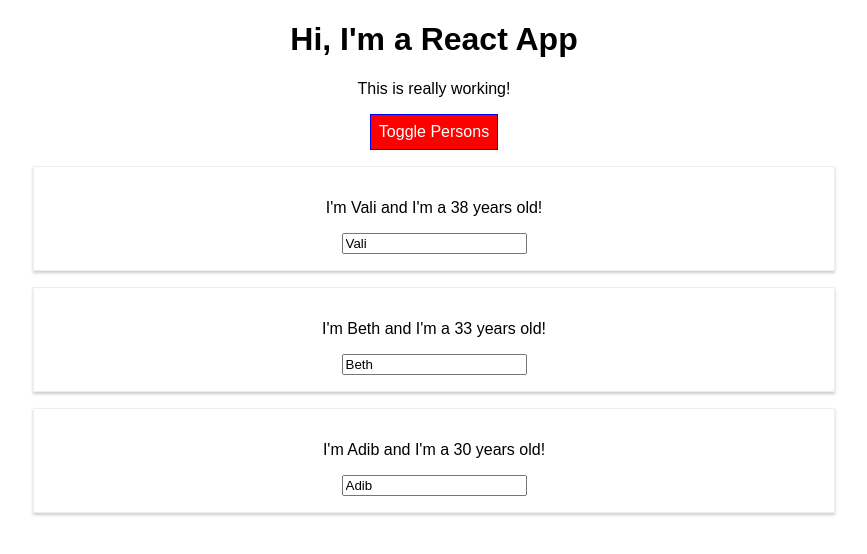
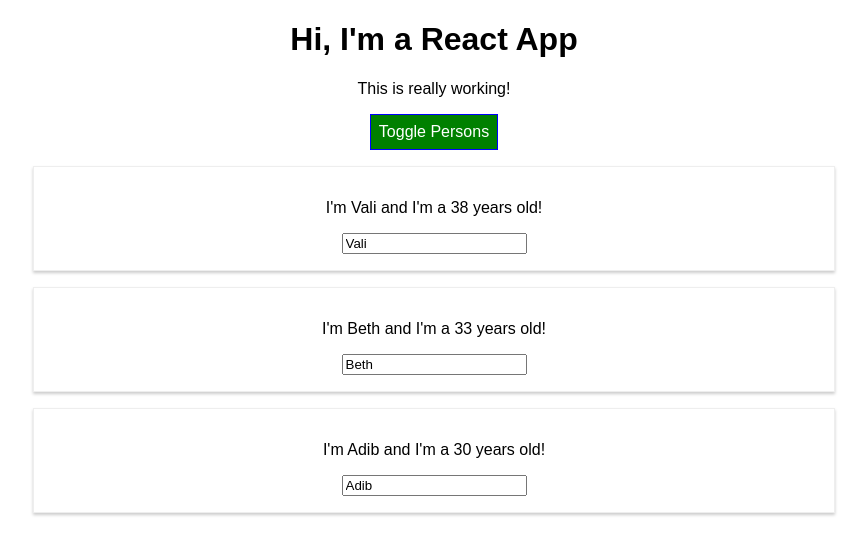
Before and after one commit to valimasca/React-Practice, a React (Create React App) app: page / in a window 1280 px wide. Both pictures are taken after a click on the button "Toggle Persons". Shown: the top 554 px of the page, without its empty margins (206-1073 px from the left). Built offline with nearby package versions, Linux system fonts and the light colour scheme.

Commit message:
commit before permanent eject

```diff
--- a/src/App.js
+++ b/src/App.js
@@ -1,6 +1,5 @@
 import React, { Component } from 'react';
 import './App.css';
-import Radium, { StyleRoot } from 'radium';
 import Person from './Person/Person';
 
 
@@ -55,11 +54,7 @@
       font: 'inherit',
       border: '1px solid blue',
       padding: '8px',
-      cursor: 'pointer',
-      ':hover': {
-        backgroundColor: 'lightblue',
-        color: 'black'
-      }
+      cursor: 'pointer'
     }
 
     let persons = null;
@@ -77,11 +72,6 @@
           })}
         </div>
       );
-      style.backgroundColor = 'red';
-      style[':hover'] = {
-        backgroundColor: 'yellow',
-        color: 'black'
-      };
     }
 
     //let classes = ['red', 'bold'].join(' ');
@@ -94,7 +84,6 @@
     }
 
     return (
-      <StyleRoot>
       <div className="App">
         <h1>Hi, I'm a React App</h1>
         <p className={classes.join(' ')}>This is really working!</p>
@@ -103,10 +92,9 @@
           onClick={this.togglePersonsHandler}>Toggle Persons</button>
         {persons}
       </div>
-      </StyleRoot>
     );
     // return React.createElement('div', {className: 'App'}, React.createElement('h1', null, 'Does this work now?'));
   }
 }
 
-export default Radium(App);
+export default App;
--- a/src/Person/Person.js
+++ b/src/Person/Person.js
@@ -1,16 +1,10 @@
 import React from 'react';
-import Radium from 'radium';
 
 import './Person.css';
 
 const person = (props) => {
-    const style = {
-        '@media (min-width :500px)': {
-            width: '450'
-        }
-    };
     return (
-        <div className="Person" style={style}>
+        <div className="Person">
             <p onClick={props.click}>I'm {props.name} and I'm a {props.age} years old!</p>
             <p>{props.children}</p>
             <input type="text" onChange={props.changed} value={props.name} />
@@ -18,4 +12,4 @@
     )
 };
 
-export default Radium(person);
+export default person;
```
Lines whose indentation alone changed are shown as unchanged.
